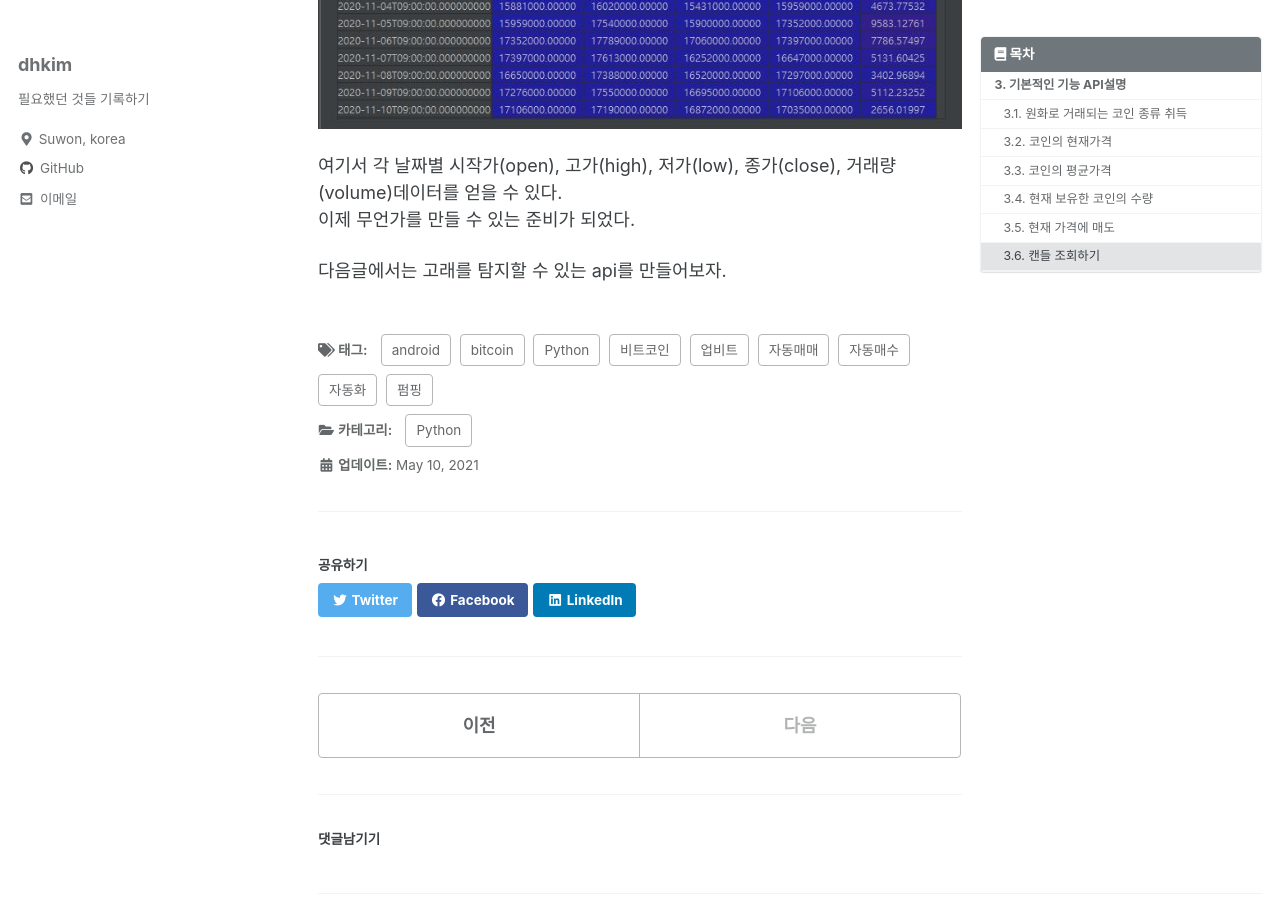
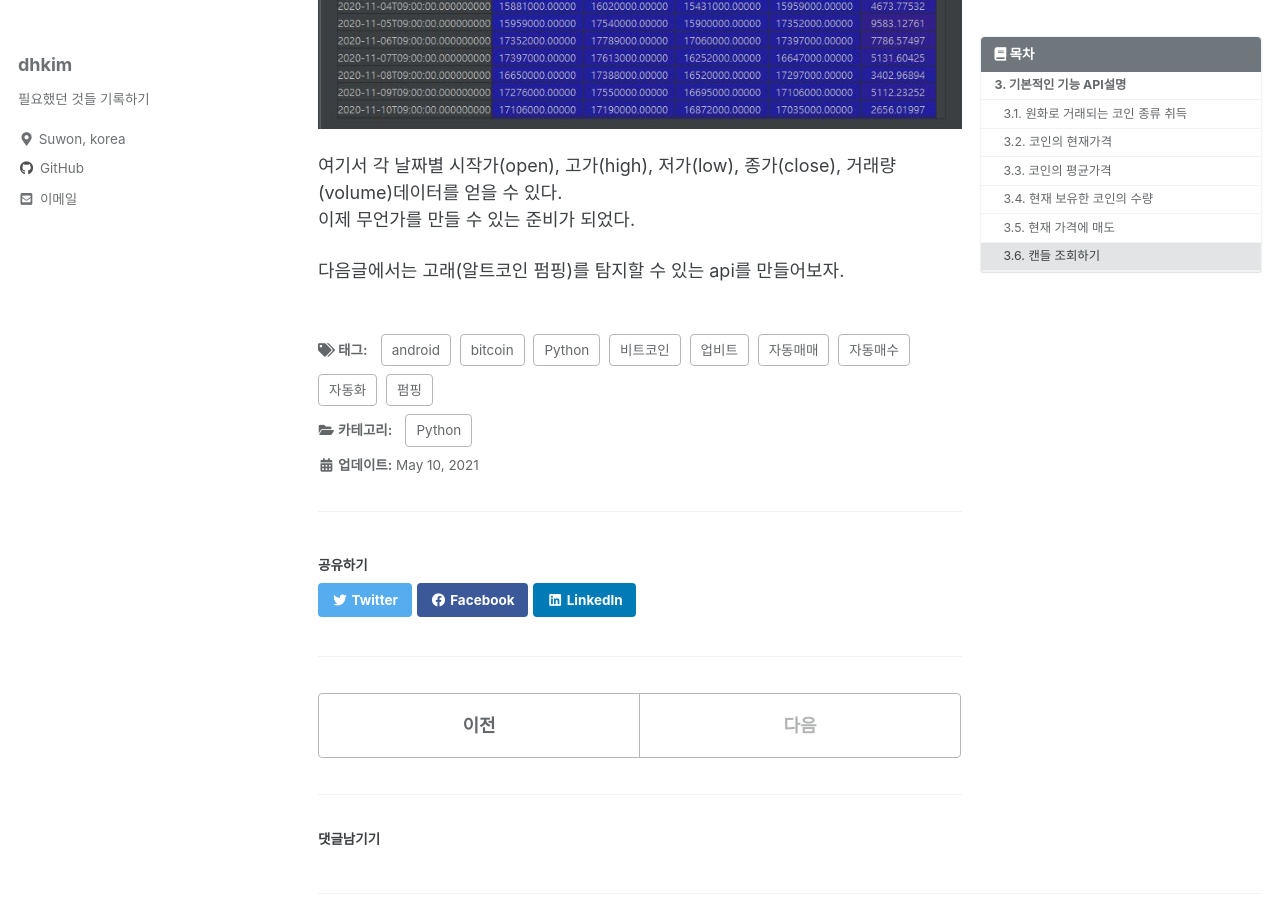
Before and after one commit to DonghyunA/DonghyunA.github.io, a Jekyll site: the page built from _posts/Python/coin/2021-05-10-파이썬을 이용하여 코인 자동매매2.md, in a window 1280 px wide and 900 px high, scrolled down 2944 px. Built offline with Jekyll 4.4.1, drawn with Linux system fonts in a browser that asks for light colours; cached includes are drawn as plain includes; comment, search, counter and statistics services are not loaded.

Commit message:
내용 수정

```diff
--- a/_posts/Python/coin/2021-05-10-파이썬을 이용하여 코인 자동매매2.md
+++ b/_posts/Python/coin/2021-05-10-파이썬을 이용하여 코인 자동매매2.md
@@ -82,4 +82,4 @@ pyupbit.get_ohlcv(ticker, interval, count=count)
 여기서 각 날짜별 시작가(open), 고가(high), 저가(low), 종가(close), 거래량(volume)데이터를 얻을 수 있다.
 이제 무언가를 만들 수 있는 준비가 되었다.
 
-다음글에서는 고래를 탐지할 수 있는 api를 만들어보자.
+다음글에서는 고래(알트코인 펌핑)를 탐지할 수 있는 api를 만들어보자.
```
